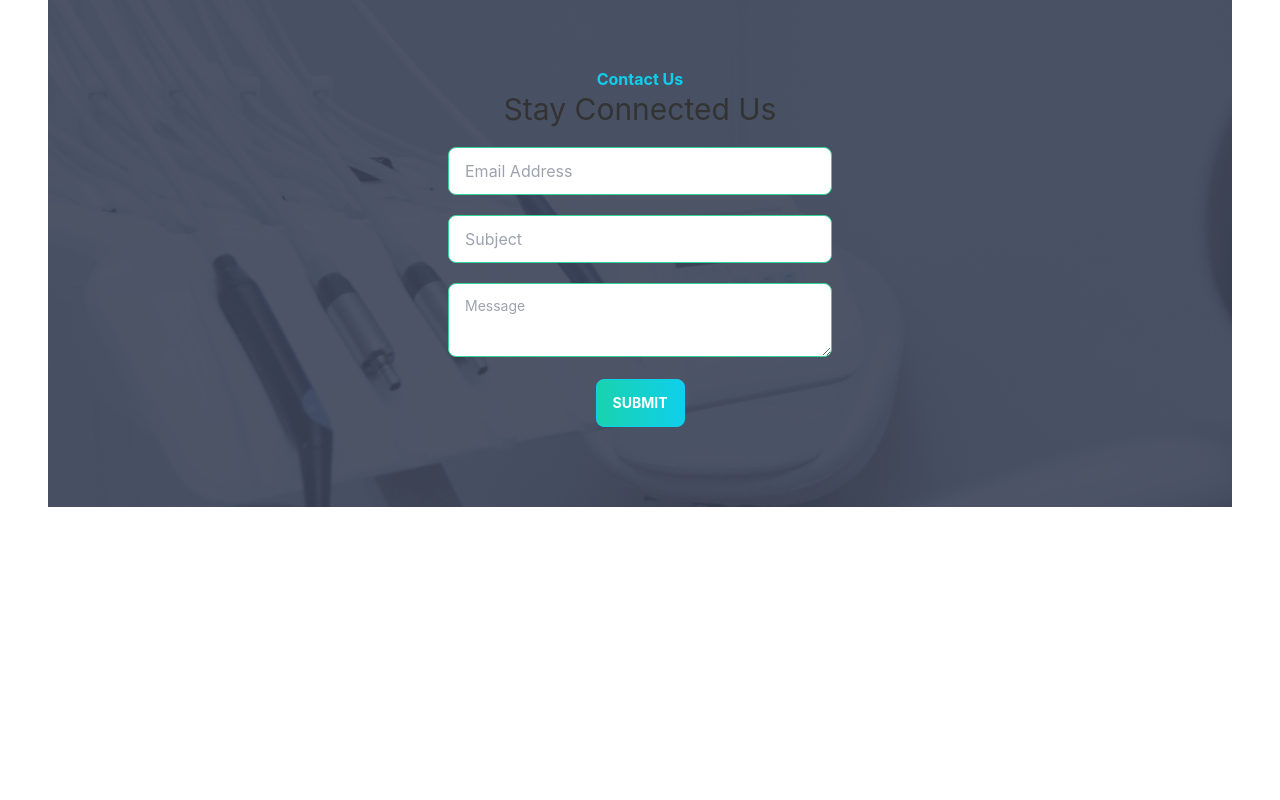
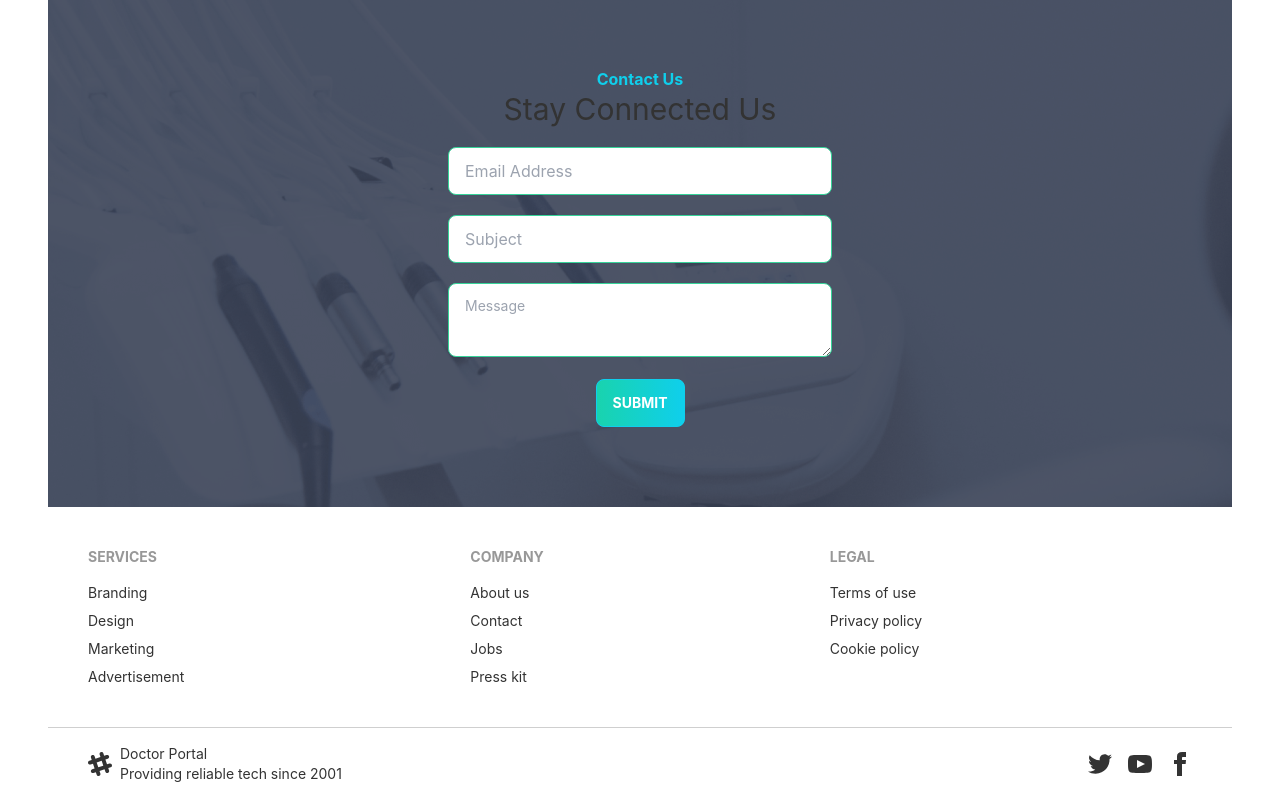
Before and after one commit to razikuljoni/phr-doctors-portal-client, a React (Create React App) app: page / in a window 1280 px wide. Shown: the part 3973-4773 px from the top of the page. Before the commit the page ends 4480 px from the top, so only its background shows below. Built offline with nearby package versions, Linux system fonts and the light colour scheme; the HTML template or start-up script is replaced by a standard one.

Commit message:
make footer

```diff
--- /dev/null
+++ b/src/assets/components/Footer/Footer.jsx
@@ -0,0 +1,88 @@
+import React from "react";
+import footerbg from '../../images/footer.png'
+const Footer = () => {
+    return (
+        <div style={{background: `url(${footerbg})`}} className="bg-contain">
+            <footer className="footer p-10 ">
+                <div>
+                    <span className="footer-title">Services</span>
+                    <a className="link link-hover">Branding</a>
+                    <a className="link link-hover">Design</a>
+                    <a className="link link-hover">Marketing</a>
+                    <a className="link link-hover">Advertisement</a>
+                </div>
+                <div>
+                    <span className="footer-title">Company</span>
+                    <a className="link link-hover">About us</a>
+                    <a className="link link-hover">Contact</a>
+                    <a className="link link-hover">Jobs</a>
+                    <a className="link link-hover">Press kit</a>
+                </div>
+                <div>
+                    <span className="footer-title">Legal</span>
+                    <a className="link link-hover">Terms of use</a>
+                    <a className="link link-hover">Privacy policy</a>
+                    <a className="link link-hover">Cookie policy</a>
+                </div>
+            </footer>
+            <footer className="footer px-10 py-4 border-t text-base-content border-base-300">
+                <div className="items-center grid-flow-col">
+                    <svg
+                        width="24"
+                        height="24"
+                        viewBox="0 0 24 24"
+                        xmlns="http://www.w3.org/2000/svg"
+                        fill-rule="evenodd"
+                        clip-rule="evenodd"
+                        className="fill-current"
+                    >
+                        <path d="M22.672 15.226l-2.432.811.841 2.515c.33 1.019-.209 2.127-1.23 2.456-1.15.325-2.148-.321-2.463-1.226l-.84-2.518-5.013 1.677.84 2.517c.391 1.203-.434 2.542-1.831 2.542-.88 0-1.601-.564-1.86-1.314l-.842-2.516-2.431.809c-1.135.328-2.145-.317-2.463-1.229-.329-1.018.211-2.127 1.231-2.456l2.432-.809-1.621-4.823-2.432.808c-1.355.384-2.558-.59-2.558-1.839 0-.817.509-1.582 1.327-1.846l2.433-.809-.842-2.515c-.33-1.02.211-2.129 1.232-2.458 1.02-.329 2.13.209 2.461 1.229l.842 2.515 5.011-1.677-.839-2.517c-.403-1.238.484-2.553 1.843-2.553.819 0 1.585.509 1.85 1.326l.841 2.517 2.431-.81c1.02-.33 2.131.211 2.461 1.229.332 1.018-.21 2.126-1.23 2.456l-2.433.809 1.622 4.823 2.433-.809c1.242-.401 2.557.484 2.557 1.838 0 .819-.51 1.583-1.328 1.847m-8.992-6.428l-5.01 1.675 1.619 4.828 5.011-1.674-1.62-4.829z"></path>
+                    </svg>
+                    <p>
+                        Doctor Portal <br />
+                        Providing reliable tech since 2001
+                    </p>
+                </div>
+                <div className="md:place-self-center md:justify-self-end">
+                    <div className="grid grid-flow-col gap-4">
+                        <a>
+                            <svg
+                                xmlns="http://www.w3.org/2000/svg"
+                                width="24"
+                                height="24"
+                                viewBox="0 0 24 24"
+                                className="fill-current"
+                            >
+                                <path d="M24 4.557c-.883.392-1.832.656-2.828.775 1.017-.609 1.798-1.574 2.165-2.724-.951.564-2.005.974-3.127 1.195-.897-.957-2.178-1.555-3.594-1.555-3.179 0-5.515 2.966-4.797 6.045-4.091-.205-7.719-2.165-10.148-5.144-1.29 2.213-.669 5.108 1.523 6.574-.806-.026-1.566-.247-2.229-.616-.054 2.281 1.581 4.415 3.949 4.89-.693.188-1.452.232-2.224.084.626 1.956 2.444 3.379 4.6 3.419-2.07 1.623-4.678 2.348-7.29 2.04 2.179 1.397 4.768 2.212 7.548 2.212 9.142 0 14.307-7.721 13.995-14.646.962-.695 1.797-1.562 2.457-2.549z"></path>
+                            </svg>
+                        </a>
+                        <a>
+                            <svg
+                                xmlns="http://www.w3.org/2000/svg"
+                                width="24"
+                                height="24"
+                                viewBox="0 0 24 24"
+                                className="fill-current"
+                            >
+                                <path d="M19.615 3.184c-3.604-.246-11.631-.245-15.23 0-3.897.266-4.356 2.62-4.385 8.816.029 6.185.484 8.549 4.385 8.816 3.6.245 11.626.246 15.23 0 3.897-.266 4.356-2.62 4.385-8.816-.029-6.185-.484-8.549-4.385-8.816zm-10.615 12.816v-8l8 3.993-8 4.007z"></path>
+                            </svg>
+                        </a>
+                        <a>
+                            <svg
+                                xmlns="http://www.w3.org/2000/svg"
+                                width="24"
+                                height="24"
+                                viewBox="0 0 24 24"
+                                className="fill-current"
+                            >
+                                <path d="M9 8h-3v4h3v12h5v-12h3.642l.358-4h-4v-1.667c0-.955.192-1.333 1.115-1.333h2.885v-5h-3.808c-3.596 0-5.192 1.583-5.192 4.615v3.385z"></path>
+                            </svg>
+                        </a>
+                    </div>
+                </div>
+            </footer>
+        </div>
+    );
+};
+
+export default Footer;
--- a/src/pages/Home/Home.jsx
+++ b/src/pages/Home/Home.jsx
@@ -1,6 +1,7 @@
 import React from 'react';
 import Banner from '../../assets/components/Banner/Banner';
 import ContactUs from '../../assets/components/ContactUs/ContactUs';
+import Footer from '../../assets/components/Footer/Footer';
 import Info from '../../assets/components/InfoCard/Info/Info';
 import MakeAppointment from '../../assets/components/MakeAppointment/MakeAppointment';
 import Services from '../../assets/components/Services/Services/Services';
@@ -15,6 +16,7 @@
             <MakeAppointment/>
             <Testimonials/>
             <ContactUs/>
+            <Footer/>
         </div>
     );
 };
```
